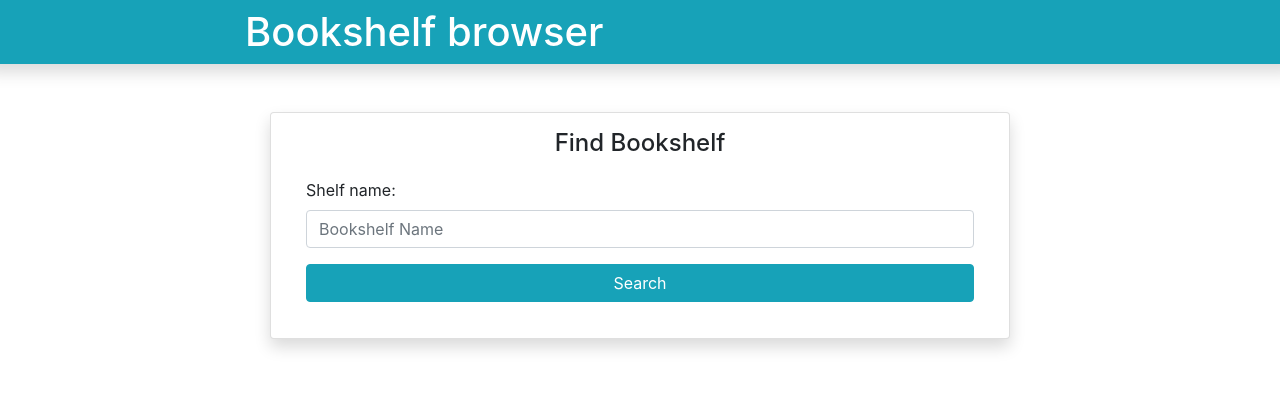
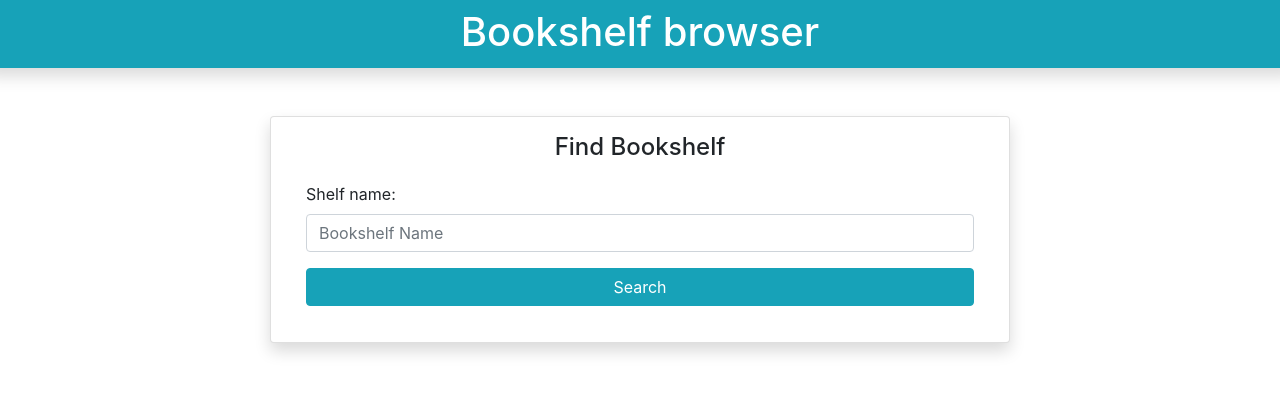
Before and after one commit to dheerajreal/DjangoBookShelfBrowser, a Django app: page / in a window 1280 px wide. Shown: the top 420 px of the page. Run offline with Django 3.2, Linux system fonts and the light colour scheme; some libraries are stand-ins or nearby versions.

Commit message:
center the navbar text

```diff
--- a/templates/base.html
+++ b/templates/base.html
@@ -34,9 +34,9 @@
     <body>
 
         <nav class="shadow nav navbar mb-4 row pb-0 bg-info">
-            <div class="container text-white mx-auto col-md-8 py-0">
+            <div class="col-12 col-md-8 mx-auto mb-1 text-center">
                 <a href="{% url 'index' %}" class="nounderline">
-                    <h1 class="d-inline text-white float-left px-3">Bookshelf browser</h1>
+                    <h1 class="text-white mx-auto">Bookshelf browser</h1>
                 </a>
             </div>
         </nav>
```
